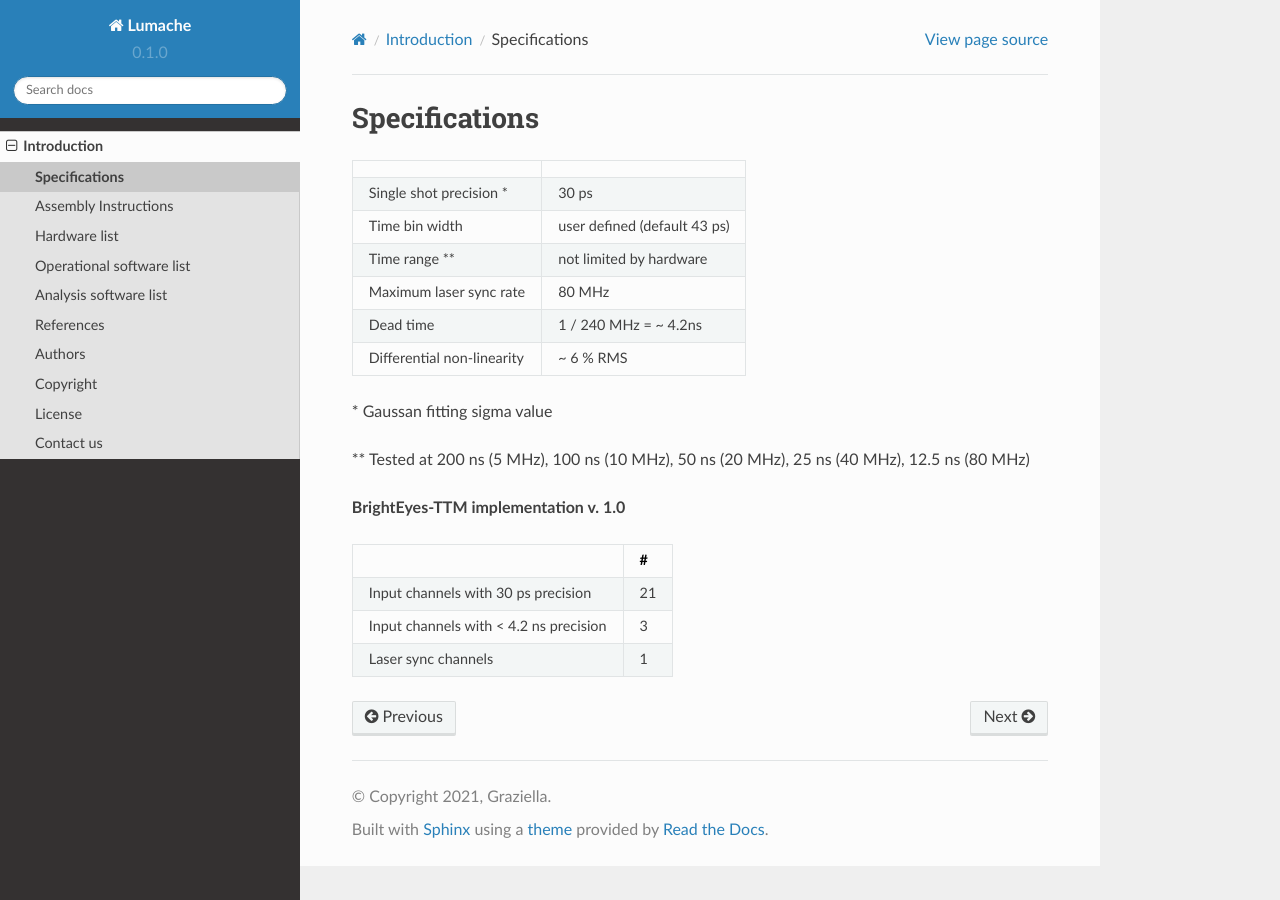
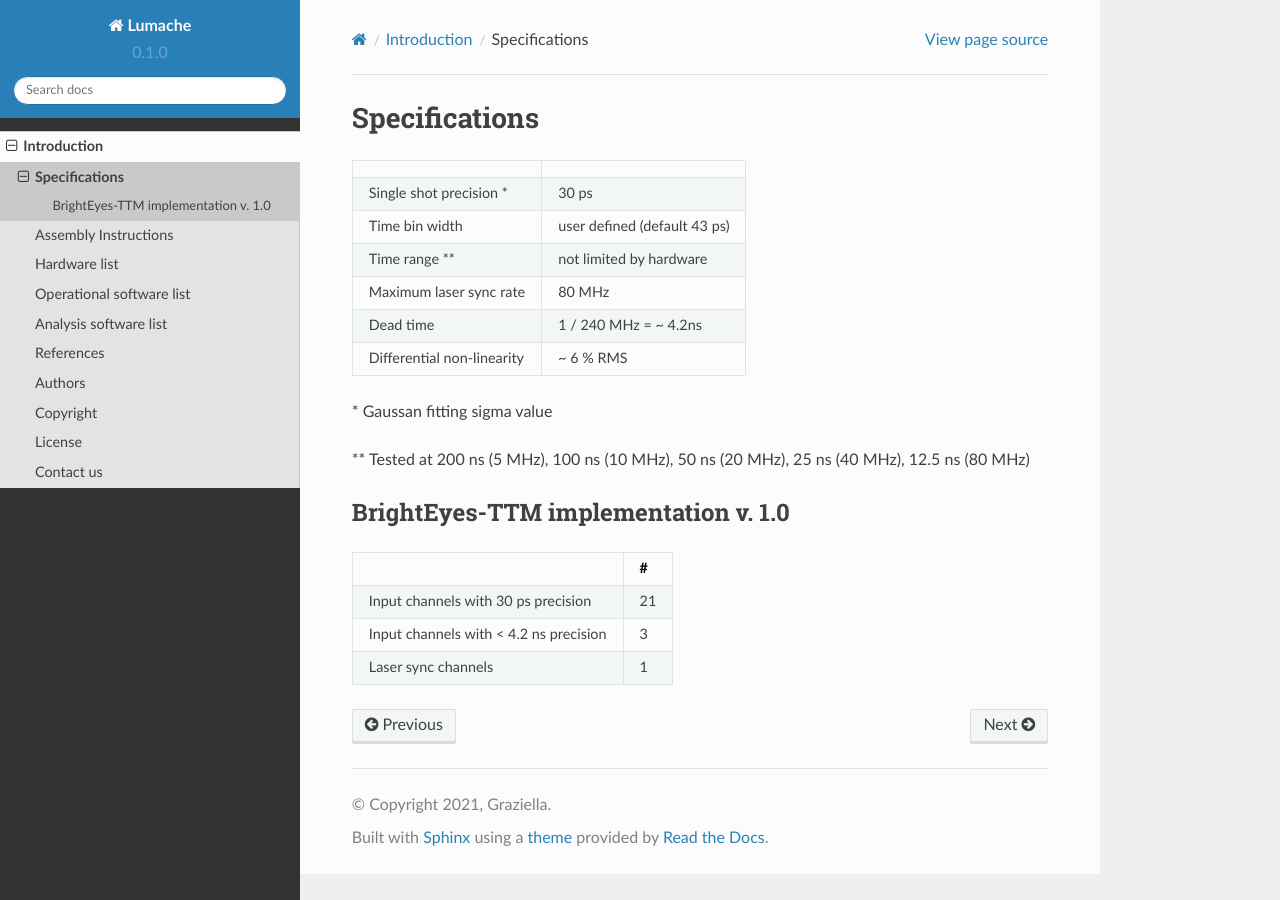
Before and after one commit to mattia-donato/BrightEyes-TTM-docs, a Sphinx documentation site: the page built from docs/source/specifications.rst, in a window 1280 px wide. Built offline with Sphinx 7.4.7 and the Read the Docs theme 2.0.0, drawn with Linux system fonts in a browser that asks for light colours.

Commit message:
Update specifications.rst

```diff
--- a/docs/source/specifications.rst
+++ b/docs/source/specifications.rst
@@ -26,7 +26,8 @@
 
 \** Tested at 200 ns (5 MHz), 100 ns (10 MHz), 50 ns (20 MHz), 25 ns (40 MHz), 12.5 ns (80 MHz)
 
-**BrightEyes-TTM implementation v. 1.0**
+BrightEyes-TTM implementation v. 1.0
+^^^^^^^^^^^^^^^^^^^^^^^^^^^^^^^^^^^^
 
 .. list-table::
    :header-rows: 1
```
